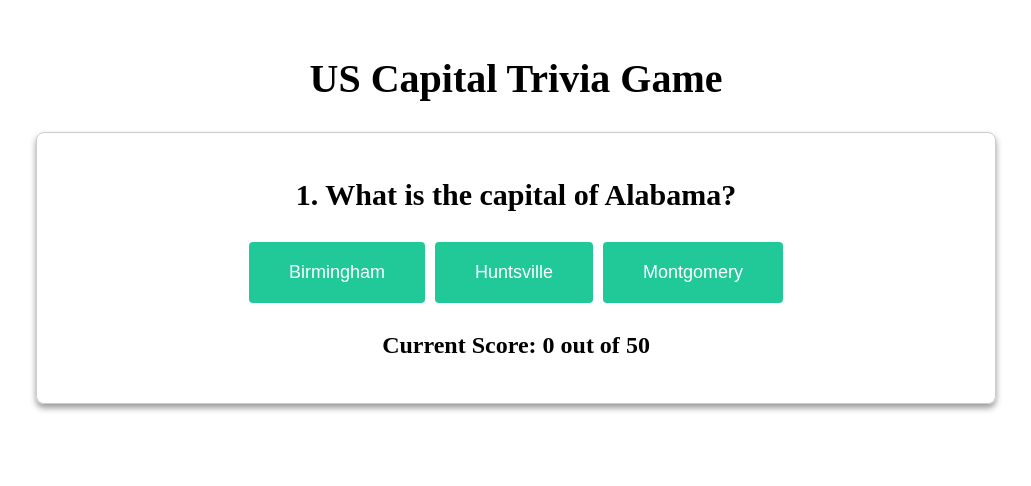
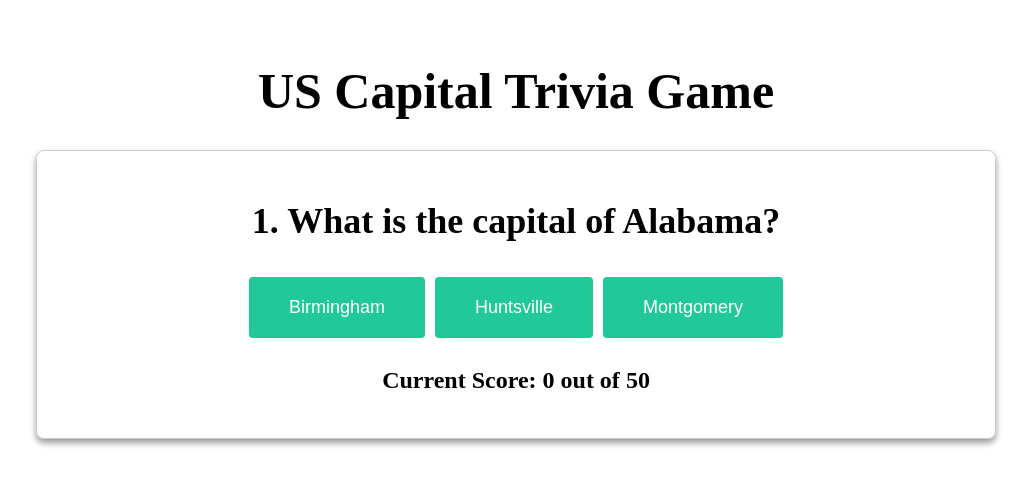
Before and after one commit to mike242424/us-capital-trivia-client, a React (Vite) app: page / in a window 1280 px wide. Shown: the top 486 px of the page, without its empty margins (124-1155 px from the left). Built offline with nearby package versions, Linux system fonts and the light colour scheme.

Commit message:
final size changes

```diff
--- a/src/components/FinalResult.tsx
+++ b/src/components/FinalResult.tsx
@@ -17,7 +17,7 @@ const ResultWrapper = styled.div`
 `;
 
 const FinalScore = styled.h2`
-  font-size: 30px;
+  font-size: 36px;
   font-weight: bold;
 
   @media (max-width: 750px) {
--- a/src/components/Question.tsx
+++ b/src/components/Question.tsx
@@ -23,7 +23,7 @@ const QuestionWrapper = styled.div`
 `;
 
 const QuestionTitle = styled.h2`
-  font-size: 30px;
+  font-size: 36px;
   font-weight: bold;
   text-align: center;
 
--- a/src/components/Quiz.tsx
+++ b/src/components/Quiz.tsx
@@ -6,7 +6,7 @@ import { questions } from "../data/quizData";
 
 const Title = styled.h1`
   text-align: center;
-  font-size: 40px;
+  font-size: 50px;
   margin-bottom: 30px;
 
   @media (max-width: 750px) {
```
